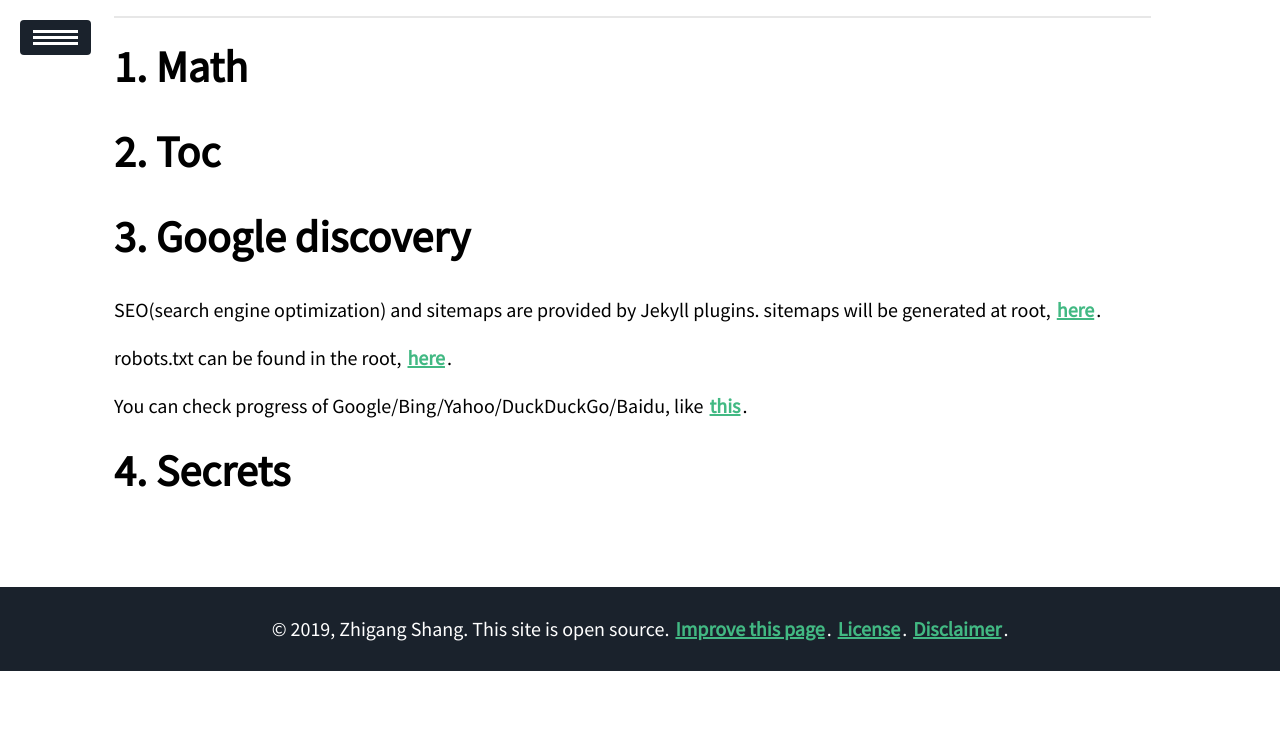
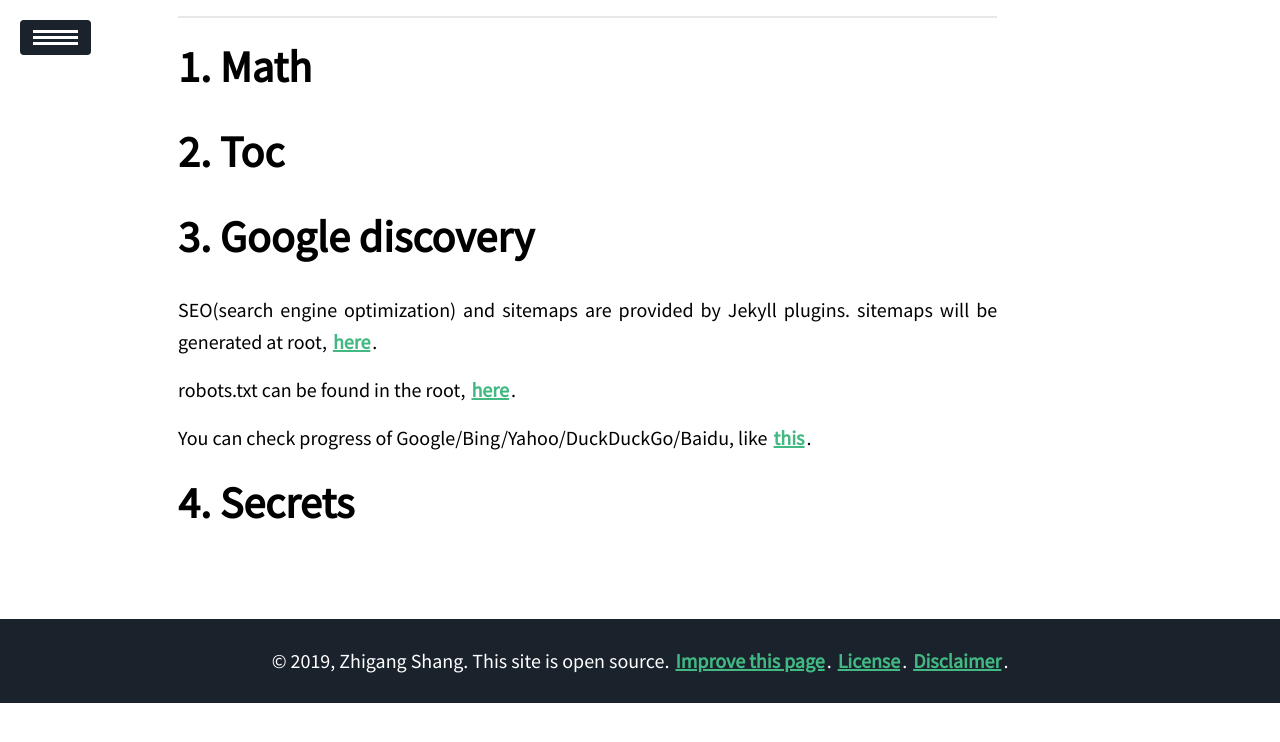
Before and after one commit to Cr7-joker/Cr7-joker.github.io, a Jekyll site: the page built from info/blueprint.md, in a window 1280 px wide. Shown: the top 742 px of the page. Built offline with Jekyll 4.4.1, drawn with Linux system fonts in a browser that asks for light colours; nearby versions of some CDN libraries.

Commit message:
ninth commit

```diff
--- a/assets/css/post.css
+++ b/assets/css/post.css
@@ -34,7 +34,7 @@ body {
 
 .wrap {
   position: relative;
-  width: 90%;
+  width: 80%;
 	margin-left:auto;
 	margin-right: auto;
 }
@@ -53,7 +53,7 @@ body {
 	}
 
 .container {
-  width: 90%;
+  width: 80%;
 	margin-left: 2.5rem;
 }
 
```
